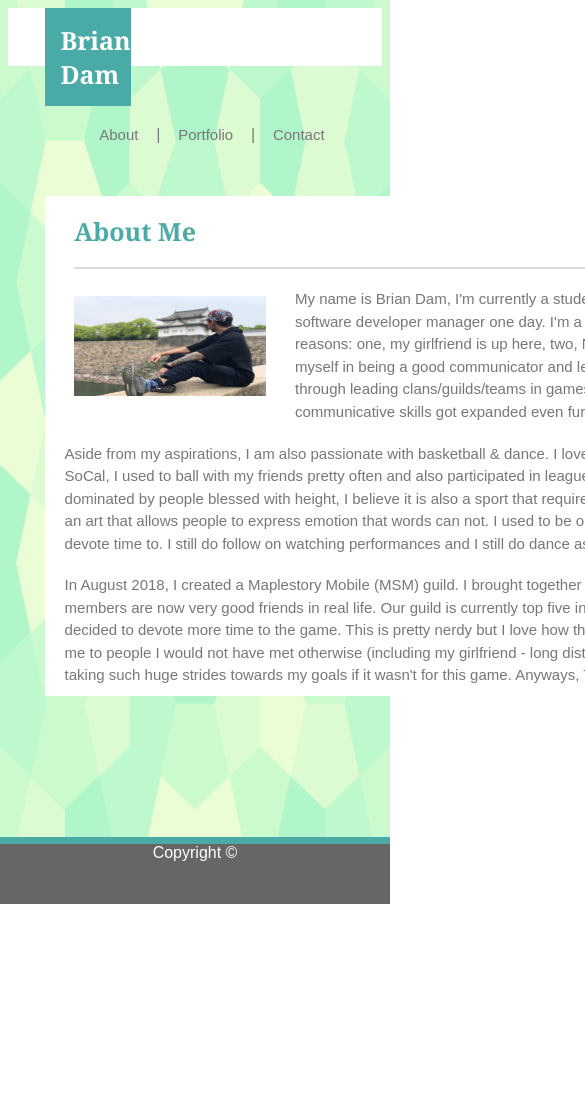
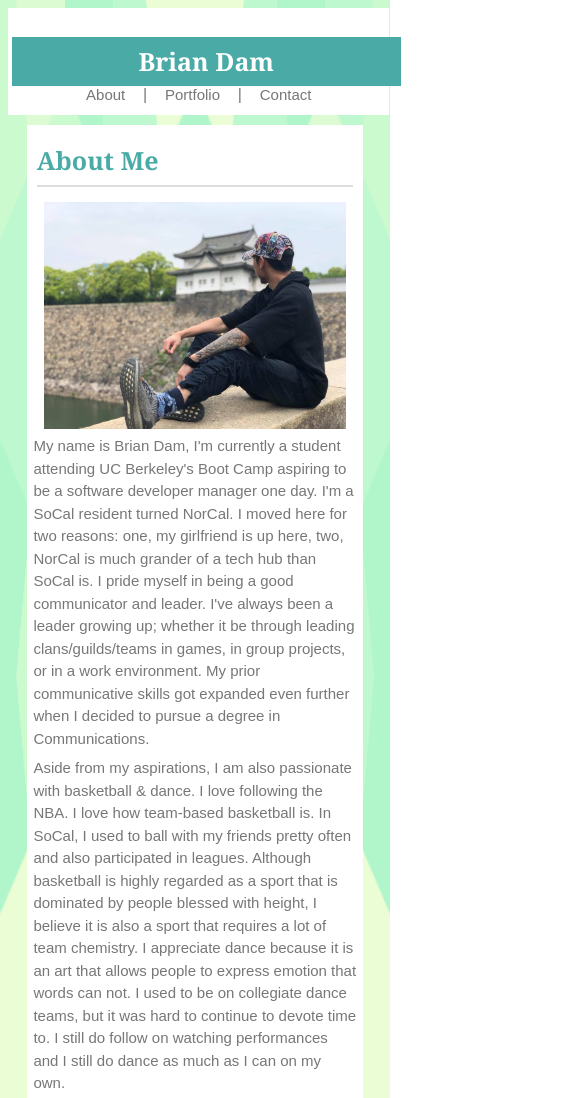
Before and after one commit to birnadam/responsivePortfolio, a plain HTML site: page index.html in a window 390 px wide. Shown: the top 1098 px of the page, 585 px wide, since content can reach past the window. Before the commit the page ends 904 px from the top, so only its background shows below. Drawn offline with Linux system fonts and the light colour scheme.

Commit message:
added media screen tags for diff max widths, adjusted for index page first

```diff
--- a/assets/css/style.css
+++ b/assets/css/style.css
@@ -5,15 +5,15 @@ body {
 
 h1 {
     position: relative;
+    float: left;
     font-family: Georgia, 'Times New Roman', Times, serif;
     font-size: 25px;
-    text-align: center;
-    float: left;
     background-color: #4aaaa5;
     color: white;
-    margin: 0% 0% 0% 10%;
-    padding: 15px;
-    width: 15%;
+    text-align: center;
+    padding: 1%;
+    display:block;
+    margin-left: 2.5%;
 }
 
 h2 {
@@ -44,10 +44,8 @@ hr {
 nav {
     float: right;
     position: relative;
-    padding: 20px;
-    margin: 0 10% 0 0%;
     text-align: center;
-    height: 50px;
+    margin-right: 2.5%;
 }
 
 p {
@@ -70,17 +68,19 @@ a {
     height: 58px;
     width: 100%;
     background-color: white;
+    padding: 1%;
 }
 
 .bottom {
-    height: 500px;
-    width: 960px;
-    align-content: center;
+    display:block;
     margin-top: 2.5%;
-    margin-left: 10%;
-    margin-right: 10%;
-    margin-bottom: 5%;
+    margin-bottom: 2.5%;
+    margin-left: auto;
+    margin-right: auto;
+    width: 95%;
     background-color: #fff;
+    padding: 1%;
+
 }
 
 .copyright {
@@ -200,3 +200,115 @@ button {
     font-family: Arial, Helvetica, sans-serif;
     font-size: 15px;
 }
+
+footer {
+    position: relative;
+    float: bottom;
+    width: 100%;
+}
+
+@media screen and (max-width: 980px) {
+
+    h1{
+        margin-left: 2.5%;
+    }
+
+    nav{
+        margin-right: 2.5%;
+    }
+
+    .bottom{
+    display:block;
+    align-content: left;
+    margin-top: 2.5%;
+    margin-bottom: 2.5%;
+    margin-left: 2.5%;
+    padding: 1%;
+    width: 55%;
+    }
+}
+
+@media screen and (max-width: 768px) {
+
+    h1{
+        width: 25%;
+        padding: 1%;
+        margin-left: 2.5%;
+    }
+
+    nav{
+        width: 50%;
+        text-align: right;
+        margin-right: 2.5%;
+    }
+
+    .bottom{
+        display:block;
+        align-content: left;
+        padding: 1%;
+        margin-top: 2.5%;
+        margin-bottom: 2.5%;
+        margin-left: auto;
+        margin-right: auto;
+        padding: 0%;
+        width: 98%;
+    }
+
+    #profilePic{
+        display: block;
+        margin-left: 2.5%;
+        margin-right: 2.5%;
+        width: 38%;
+    }
+
+    #background{
+        height: 120%;
+    }
+}
+
+
+@media screen and (max-width: 640px) {
+
+    h1{
+        float: top;
+        width: 100%;
+        padding: 2%;
+        margin-left: 0%;
+        margin-bottom: 0%;
+    }
+
+    nav{
+        width: 100%;
+        text-align: center;
+        margin-right: 0%;
+    }
+
+    .column{
+        width: 100%;
+    }
+
+    .top{
+        width: 100%;
+        height: 100px;
+        align-content: center;
+    }
+
+    .bottom{
+        display:block;
+        margin-left: auto;
+        margin-right: auto;
+        margin-bottom: 4%;
+        width: 90%;
+    }
+
+    #profilePic{
+        display: block;
+        margin-left: 5%;
+        margin-right: 5%;
+        width: 90%;
+    }
+
+    #background{
+        height: 240%;
+    }
+}
--- a/index.html
+++ b/index.html
@@ -3,12 +3,16 @@
     <head>
         <title>Brian Dam's Basic Portfolio</title>
         <link rel = "stylesheet" type = "text/css" href = "assets/css/style.css">
+        <meta name="viewport" content="width=device-width, initial-scale=1.0">
     </head>
     <img id = "background" src="assets/images/backgroundpic.png">
     <body>
     <header>
         <div class = "top">
+        <div class = "column">
             <h1>Brian Dam</h1>
+        </div>
+        <div class = "column">
             <nav>
                 <th>
                     <tr><a href = "index.html">About</a></tr>
@@ -18,6 +22,8 @@
                     <tr><a href = "contact.html">Contact</a></tr>
                 </th>
             </nav>
+        </div>
+
         </div>
     </header>
         <div class = "bottom">
@@ -43,8 +49,12 @@
                 people I would not have met otherwise (including my girlfriend - long distance!). I probably wouldn't be attending this bootcamp and taking
                 such huge strides towards my goals if it wasn't for this game. Anyways, Thanks for visiting!
             </p>
+            <br>
         </div>
+
+    <footer>
         <div class = "tealBar"></div>
         <div class = "copyright">Copyright &#169;  </div>
+    </footer>
     </body>
 </html>
```
